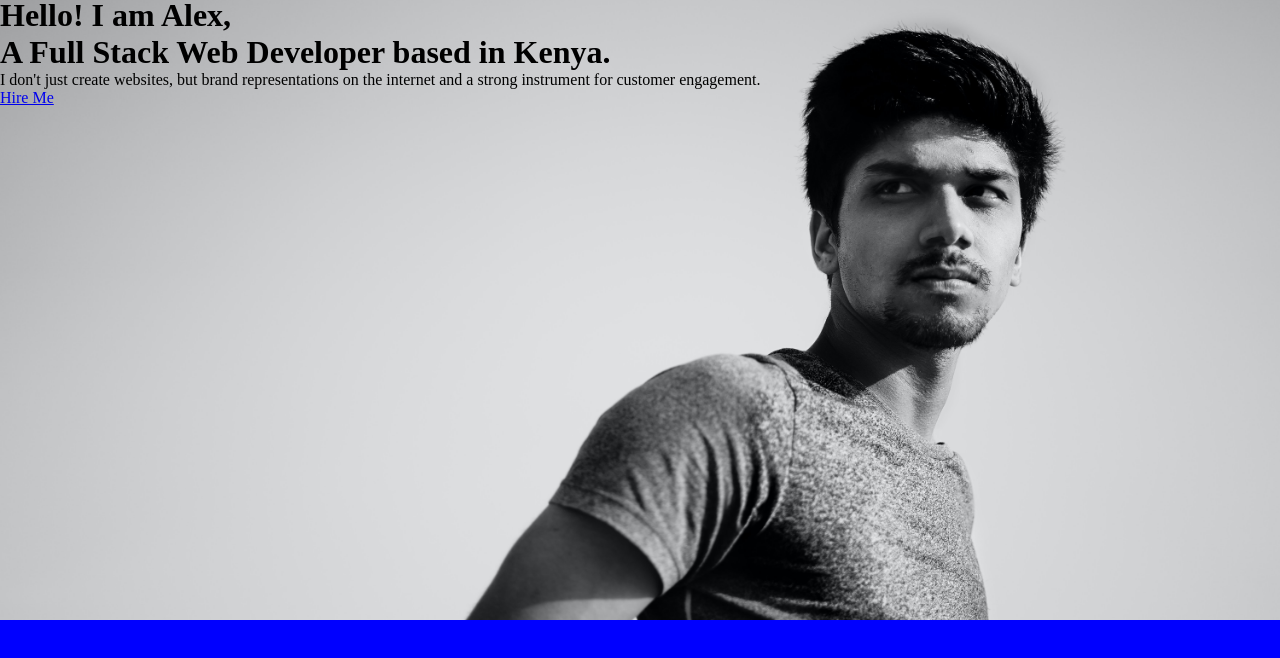
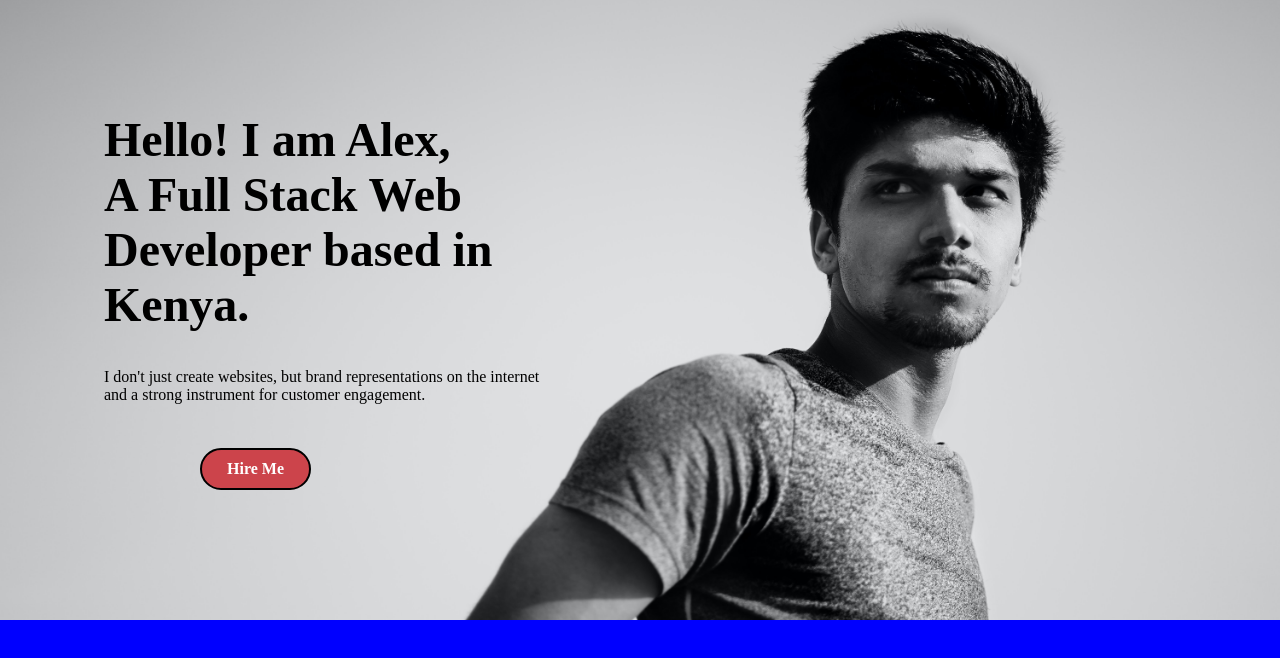
Before and after one commit to AlexAnyega/Web-Developer-Template, a plain HTML site: page index.html in a window 1280 px wide. Shown: the part 80-738 px from the top of the page. Drawn offline with Linux system fonts and the light colour scheme.

Commit message:
Styled  the CTA  text & Button

```diff
--- a/assets/css/main.css
+++ b/assets/css/main.css
@@ -67,6 +67,39 @@ nav ul li a:hover {
   opacity: 0.1px;
 }
 
+#header-cta{
+max-width: 35%;
+position: absolute;
+left: 6.5rem;
+top: 12rem;
+font-size: 3.0rem;
+}
+
+#cta-text{
+max-width: 35%;
+position: absolute;
+left: 6.5rem;
+top: 28rem;
+font-size: 1.0rem;
+}
+
+.cta-button{
+  background-color:#CC444B;
+  color:#FFFFFF;
+  text-decoration: none;
+  border: 2px solid black;
+  font-weight: bold;
+  padding:10px 25px;
+  border-radius: 25px;
+  transition: transform .4s;
+  position: absolute;
+  left: 12.5rem;
+  top: 33rem;
+}
+
+.cta-button:hover{
+  transform: scale(1.2);
+}
 
 #main {
   height: 700px;
```
